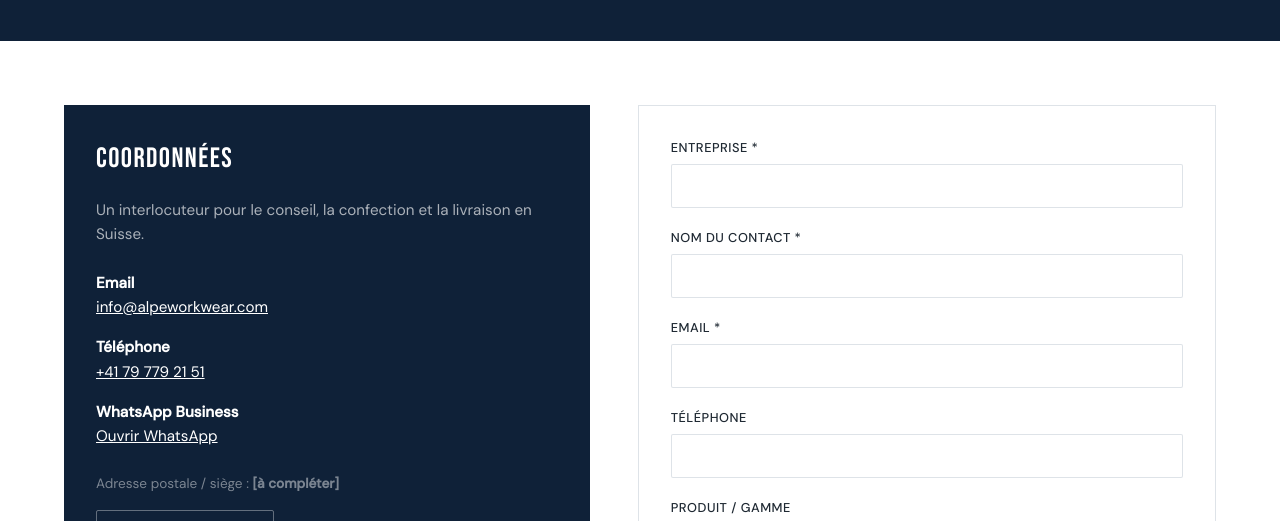
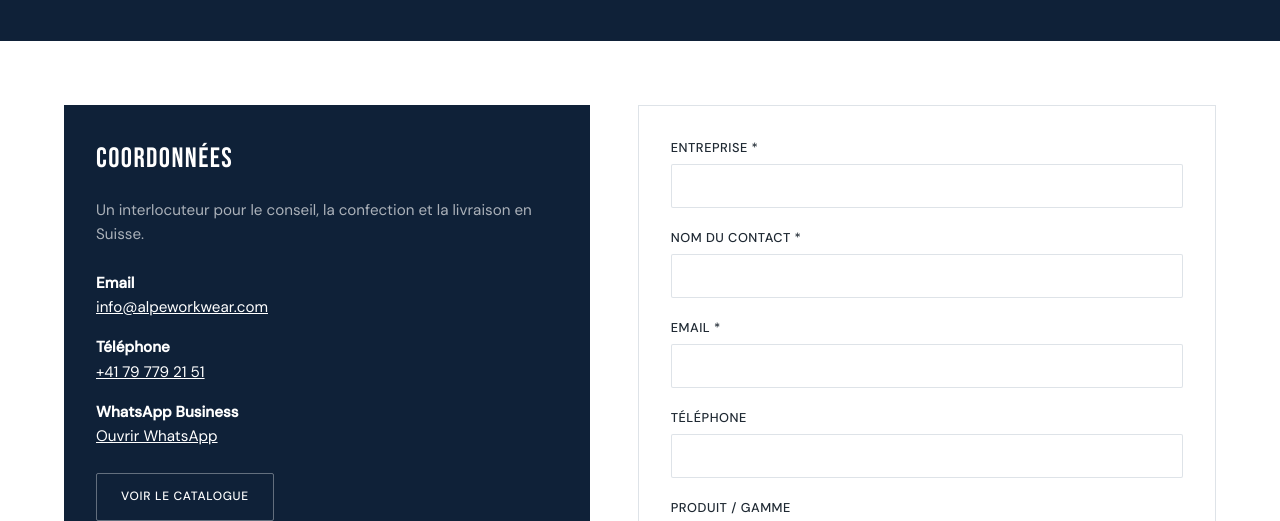
Before and after one commit to sopdibran-collab/sopdibran-collab.github.io-alpeworkwear, a plain HTML site: page contact.html in a window 1280 px wide. Shown: the part 267-788 px from the top of the page. Drawn offline with Linux system fonts and the light colour scheme.

Commit message:
Update contact.html

```diff
--- a/contact.html
+++ b/contact.html
@@ -60,9 +60,6 @@
               <a href="https://wa.me/41797792151" target="_blank" rel="noopener" id="contact-wa">Ouvrir WhatsApp</a>
             </li>
           </ul>
-          <p style="font-size:0.85rem;color:rgba(255,255,255,0.45);">
-            Adresse postale / siège : <strong>[à compléter]</strong>
-          </p>
           <p style="margin-top:1rem;">
             <a href="catalogue.html" class="btn btn-secondary" style="font-size:0.75rem;">Voir le catalogue</a>
           </p>
```
